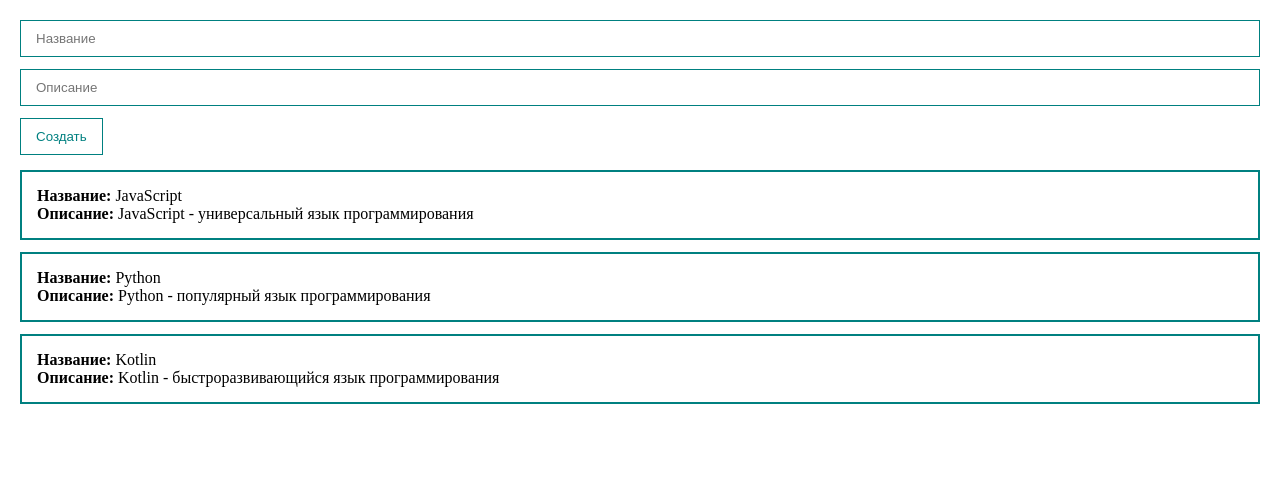
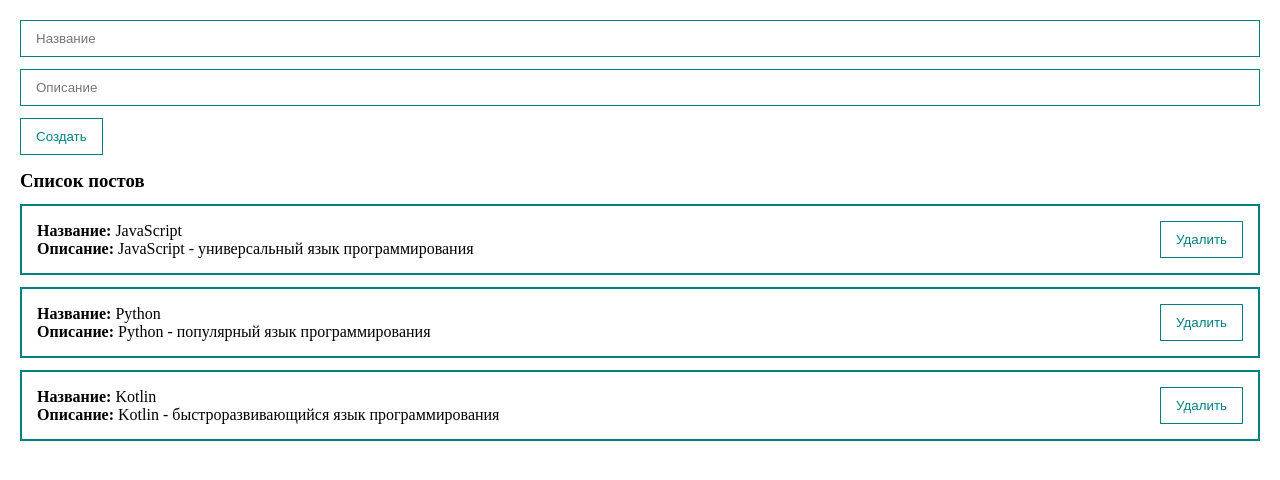
Before and after one commit to variasco/vue-draft, a Vue app: page / in a window 1280 px wide. Shown: the top 480 px of the page. Built offline with nearby package versions, Linux system fonts and the light colour scheme.

Commit message:
added Input, Button ui-comps, remove post feature

```diff
--- a/src/App.vue
+++ b/src/App.vue
@@ -1,7 +1,7 @@
 <template>
   <div class="app">
     <PostForm :posts="posts" @create="createPost" />
-    <PostsList :posts="posts" />
+    <PostsList :posts="posts" @delete="deletePost" />
   </div>
 </template>
 
@@ -25,6 +25,9 @@
     createPost(post) {
       this.posts.push(post);
     },
+    deletePost(id) {
+      this.posts = this.posts.filter((post) => post.id !== id);
+    },
   },
 };
 </script>
--- a/src/components/PostForm.vue
+++ b/src/components/PostForm.vue
@@ -1,8 +1,8 @@
 <template>
   <form class="form flex-container" action="">
-    <input class="input" type="text" placeholder="Название" v-model="post.title" />
-    <input class="input" type="text" placeholder="Описание" v-model="post.body" />
-    <button class="button" @click="createPost">Создать</button>
+    <Input type="text" placeholder="Название" v-model="post.title" />
+    <Input type="text" placeholder="Описание" v-model="post.body" />
+    <Button style="align-self: flex-start" @click="createPost">Создать</Button>
   </form>
 </template>
 
@@ -28,7 +28,7 @@
       if (!this.post.title || !this.post.body) return;
 
       const posts = this.posts;
-      const lastInsertedId = posts?.[posts.length - 1]?.id || 1;
+      const lastInsertedId = posts?.[posts.length - 1]?.id || 0;
       this.post.id = lastInsertedId + 1;
       this.$emit("create", this.post);
 
@@ -42,20 +42,4 @@
 .form {
   margin-bottom: 15px;
 }
-
-.input {
-  width: 100%;
-  border: 1px solid teal;
-  padding: 10px 15px;
-}
-
-.button {
-  align-self: flex-start;
-
-  padding: 10px 15px;
-  background: none;
-  color: teal;
-  border: 1px solid teal;
-  cursor: pointer;
-}
 </style>
--- /dev/null
+++ b/src/components/PostItem.vue
@@ -0,0 +1,37 @@
+<template>
+  <div class="post">
+    <div>
+      <div><strong>Название:</strong> {{ post.title }}</div>
+      <div><strong>Описание:</strong> {{ post.body }}</div>
+    </div>
+    <div class="post-buttons">
+      <Button @click="deletePost">Удалить</Button>
+    </div>
+  </div>
+</template>
+
+<script>
+export default {
+  props: {
+    post: {
+      type: Object,
+      required: true,
+    },
+  },
+  methods: {
+    deletePost() {
+      this.$emit("delete", this.post.id);
+    },
+  },
+};
+</script>
+
+<style scoped>
+.post {
+  padding: 15px;
+  border: 2px solid teal;
+  display: flex;
+  align-items: center;
+  justify-content: space-between;
+}
+</style>
--- a/src/components/PostsList.vue
+++ b/src/components/PostsList.vue
@@ -1,14 +1,24 @@
 <template>
   <div class="posts flex-container">
-    <div class="post" v-for="post in posts">
-      <div><strong>Название:</strong> {{ post.title }}</div>
-      <div><strong>Описание:</strong> {{ post.body }}</div>
-    </div>
+    <h3>Список постов</h3>
+    <PostItem
+      v-if="posts.length"
+      v-for="post in posts"
+      key="post.id"
+      :post="post"
+      @delete="deletePost"
+    />
+    <p v-else>Список постов пуст</p>
   </div>
 </template>
 
 <script>
+import PostItem from "./PostItem";
+
 export default {
+  components: {
+    PostItem,
+  },
   props: {
     posts: {
       type: Array,
@@ -16,12 +26,12 @@
       default: [],
     },
   },
+  methods: {
+    deletePost(id) {
+      this.$emit("delete", id);
+    },
+  },
 };
 </script>
 
-<style scoped>
-.post {
-  padding: 15px;
-  border: 2px solid teal;
-}
-</style>
+<style scoped></style>
--- /dev/null
+++ b/src/components/ui/Button.vue
@@ -0,0 +1,19 @@
+<template>
+  <button class="button"><slot /></button>
+</template>
+
+<script>
+export default {
+  name: "Button",
+};
+</script>
+
+<style scoped>
+.button {
+  padding: 10px 15px;
+  background: none;
+  color: teal;
+  border: 1px solid teal;
+  cursor: pointer;
+}
+</style>
--- /dev/null
+++ b/src/components/ui/Input.vue
@@ -0,0 +1,25 @@
+<template>
+  <input class="input" type="text" :value="modelValue" @input="updateInput" />
+</template>
+
+<script>
+export default {
+  name: "Input",
+  props: {
+    modelValue: [String, Number],
+  },
+  methods: {
+    updateInput(e) {
+      this.$emit("update:modelValue", e.target.value);
+    },
+  },
+};
+</script>
+
+<style>
+.input {
+  width: 100%;
+  border: 1px solid teal;
+  padding: 10px 15px;
+}
+</style>
--- /dev/null
+++ b/src/components/ui/index.js
@@ -0,0 +1,4 @@
+import Button from "./Button";
+import Input from "./Input";
+
+export default [Button, Input];
--- a/src/main.js
+++ b/src/main.js
@@ -1,4 +1,11 @@
 import { createApp } from "vue";
 import App from "./App";
+import components from "@/components/ui";
 
-createApp(App).mount("#app");
+const app = createApp(App);
+
+components.forEach((component) => {
+  app.component(component.name, component);
+});
+
+app.mount("#app");
```
